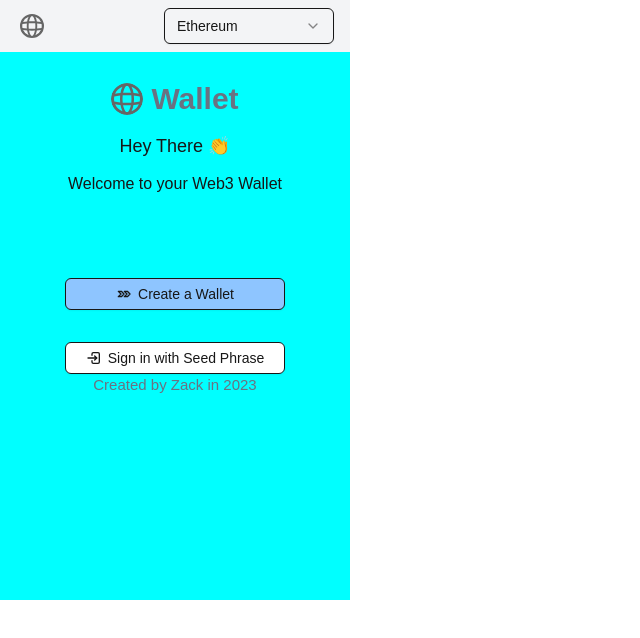
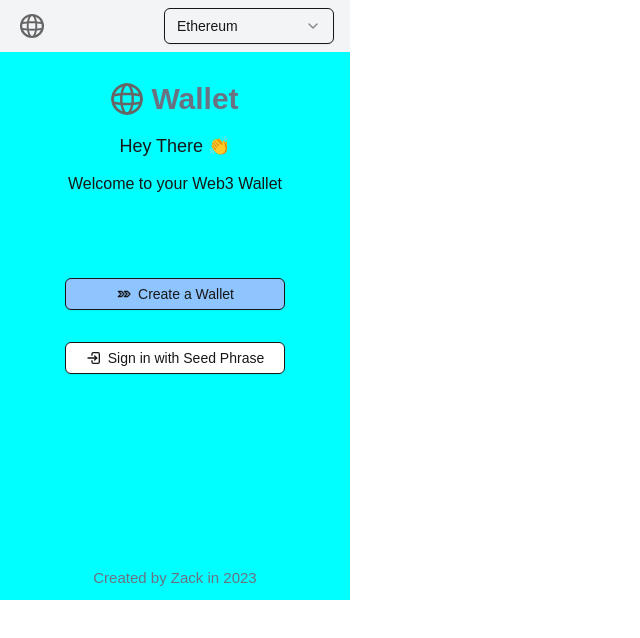
Before and after one commit to canwhite/qc_wallet_extension, a Next.js app in the folder mwallet/: page / in a window 1280 px wide. Shown: the top 638 px of the page, without its empty margins (0-640 px from the left). Built offline with nearby package versions, Linux system fonts and the light colour scheme.

Commit message:
feat: solve some display issues

```diff
--- a/mwallet/src/components/HomeContent.tsx
+++ b/mwallet/src/components/HomeContent.tsx
@@ -1,14 +1,17 @@
-import { memo } from "react";
+import { memo, useContext } from "react";
 import { Avatar, AvatarImage, AvatarFallback } from "@/components/ui/avatar";
 import { Button } from "@/components/ui/button";
 import { IconBrandInertia, IconLogin2 } from "@tabler/icons-react";
 import { cn } from "@/lib/utils";
 import { useRouter } from "next/router";
+import ChainInfoContext from "@/context";
 
 function HomeContent({ className = "" }) {
+  const { selectedChain } = useContext(ChainInfoContext);
+  console.log("-chain-", selectedChain);
   const router = useRouter();
   return (
-    <div className={cn("flex flex-col justify-between flex-1")}>
+    <div className={cn("h-full flex flex-col justify-between")}>
       <div className="w-full flex-1 flex-col items-center space-y-3">
         <p className="flex justify-center items-center mt-6">
           <Avatar>
@@ -32,6 +35,7 @@ function HomeContent({ className = "" }) {
           <IconLogin2 /> Sign in with Seed Phrase
         </Button>
       </div>
+      {/* 上边flex-1，下边自动高度，创建fix结果 */}
       <div className="mb-2 text-[15px] h-[25px] text-gray-500">
         <h4>Created by Zack in 2023</h4>
       </div>
--- a/mwallet/src/components/header.tsx
+++ b/mwallet/src/components/header.tsx
@@ -1,4 +1,4 @@
-import { useState } from "react";
+import { useState, useContext } from "react";
 import {
   Select,
   SelectContent,
@@ -9,9 +9,10 @@ import {
   SelectValue,
 } from "@/components/ui/select";
 import { Avatar, AvatarImage } from "@/components/ui/avatar";
+import ChainInfoContext from "@/context";
 
 const Header = () => {
-  const [selectedChain, setSelectedChain] = useState("0x1");
+  const { selectedChain, setSelectedChain } = useContext(ChainInfoContext);
 
   return (
     <header className="flex bg-gray-100 justify-between w-full px-4 py-2 items-center">
@@ -27,7 +28,8 @@ const Header = () => {
         <SelectTrigger className="w-[170px] [&[data-state=open]]:bg-gray-100 [&[data-state=open]]:border-gray-300">
           <SelectValue placeholder="Select chain" />
         </SelectTrigger>
-        <SelectContent>
+
+        <SelectContent className="bg-white">
           <SelectItem value="0x1" className="w-[150px]">
             Ethereum
           </SelectItem>
--- a/mwallet/src/components/layout.tsx
+++ b/mwallet/src/components/layout.tsx
@@ -1,15 +1,21 @@
-import React, { ReactNode } from "react";
+import React, { ReactNode, useState } from "react";
 import Header from "./Header";
+import ChainInfoContext from "@/context";
 
 type Props = {
   children: ReactNode;
 };
 
 export function Layout(props: Props) {
+  const [selectedChain, setSelectedChain] = useState("0x1");
+
   return (
-    <div className="text-center w-[350px] h-[600px] flex justify-start items-center flex-col bg-[aqua]">
-      <Header />
-      <main>{props.children}</main>
-    </div>
+    <ChainInfoContext.Provider value={{ selectedChain, setSelectedChain }}>
+      <div className="text-center w-[350px] h-[600px] flex justify-start items-center flex-col bg-[aqua]">
+        <Header />
+        {/* 结构里注意通过层级传递总高度 */}
+        <main className="flex-1">{props.children}</main>
+      </div>
+    </ChainInfoContext.Provider>
   );
 }
--- a/mwallet/src/context/index.ts
+++ b/mwallet/src/context/index.ts
@@ -0,0 +1,4 @@
+import { createContext } from "react";
+//然后ChainInfoContext又分为两部分，一个是provider，一个是
+const ChainInfoContext = createContext<string>("0x1");
+export default ChainInfoContext;
--- a/mwallet/src/pages/index.tsx
+++ b/mwallet/src/pages/index.tsx
@@ -1,6 +1,5 @@
 "use client";
 import type { NextPage } from "next";
-import { useState } from "react";
 import {
   Select,
   SelectContent,
@@ -15,20 +14,8 @@ import HomeContent from "@/components/HomeContent";
 import { Tabs, TabsContent, TabsList, TabsTrigger } from "@/components/ui/tabs";
 
 const Home: NextPage = () => {
-  const [selectedChain, setSelectedChain] = useState("0x1");
-
   return (
-    <div className="">
-      {/* <Tabs defaultValue="home" className="w-full mt-4">
-        <TabsList className="flex w-full justify-center">
-          <TabsTrigger value="home">Home</TabsTrigger>
-          <TabsTrigger value="password">Password</TabsTrigger>
-        </TabsList>
-        <TabsContent value="home">
-          <HomeContent />
-        </TabsContent>
-        <TabsContent value="password">Change your password here.</TabsContent>
-      </Tabs> */}
+    <div className="h-full">
       <HomeContent />
     </div>
   );
```
